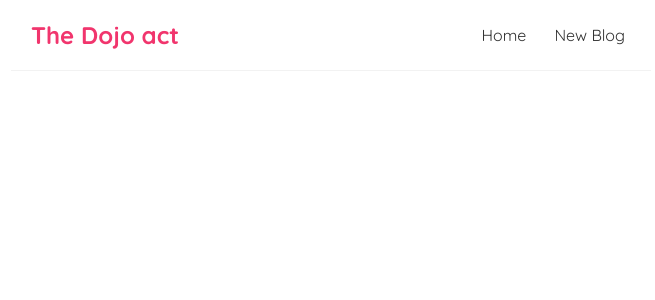
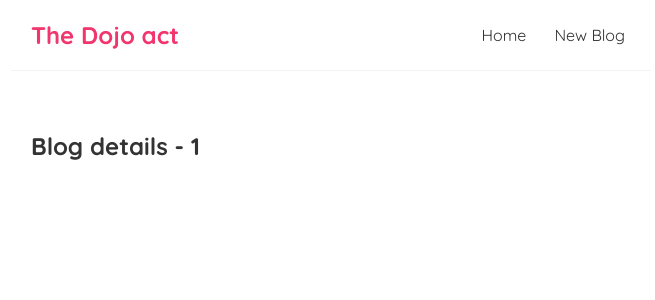
Before and after one commit to cafferti/reactmotive, a React (Vite) app in the folder reactapp/: page /blogs/1 in a window 1280 px wide. Shown: the top 300 px of the page, without its empty margins (309-964 px from the left). Built offline with nearby package versions, Linux system fonts and the light colour scheme.

Commit message:
lesson 25 route parameters

```diff
--- a/reactapp/src/App.jsx
+++ b/reactapp/src/App.jsx
@@ -2,6 +2,7 @@
 import Home from "./home";
 import { BrowserRouter as Router, Route, Switch } from "react-router-dom";
 import Create from "./createblog";
+import BlogDetails from "./blogDetails";
 function App() {
   return (
     <Router>
@@ -15,6 +16,9 @@
             <Route path="/create">
               <Create />
             </Route>
+            <Route path="/blogs/:id">
+            <BlogDetails/>
+            </Route>
           </Switch>
         </div>
       </div>
--- /dev/null
+++ b/reactapp/src/blogDetails.jsx
@@ -0,0 +1,13 @@
+import { useParams } from "react-router-dom";
+
+
+const blogDetails = () => { useParams
+    const { id } = useParams()
+    return (
+        <div className="blogDetails">
+            <h2>Blog details - { id }</h2>
+        </div>
+     );
+}
+
+export default blogDetails;
--- a/reactapp/src/bloglist.jsx
+++ b/reactapp/src/bloglist.jsx
@@ -1,3 +1,5 @@
+import { Link } from "react-router-dom/cjs/react-router-dom";
+
 const Bloglist = ({blogs, title, }) => {
   return (
     <div className="bloglist">
@@ -5,8 +7,10 @@
 
       {blogs.map((blog) => (
         <div className="blog-preview" key={blog.id}>
+        <Link to = {`/blogs/${blog.id}`}>
           <h2>{blog.title}</h2>
           <p>writen by {blog.author}</p>
+        </Link>
         </div>
       ))}
     </div>
--- a/reactapp/src/home.jsx
+++ b/reactapp/src/home.jsx
@@ -6,6 +6,7 @@
 
   return (
     <div className="home">
+
       {error && <div>{error}</div>}
       {isPending && <div>loading....</div>}
       {blogs && <Bloglist blogs={blogs} title="All Blogs!" />}
--- a/reactapp/src/index.css
+++ b/reactapp/src/index.css
@@ -47,3 +47,7 @@
   color: #f1356d;
   margin-bottom: 8px;
 }
+
+.blog-preview a{
+  text-decoration: none;
+}
```
